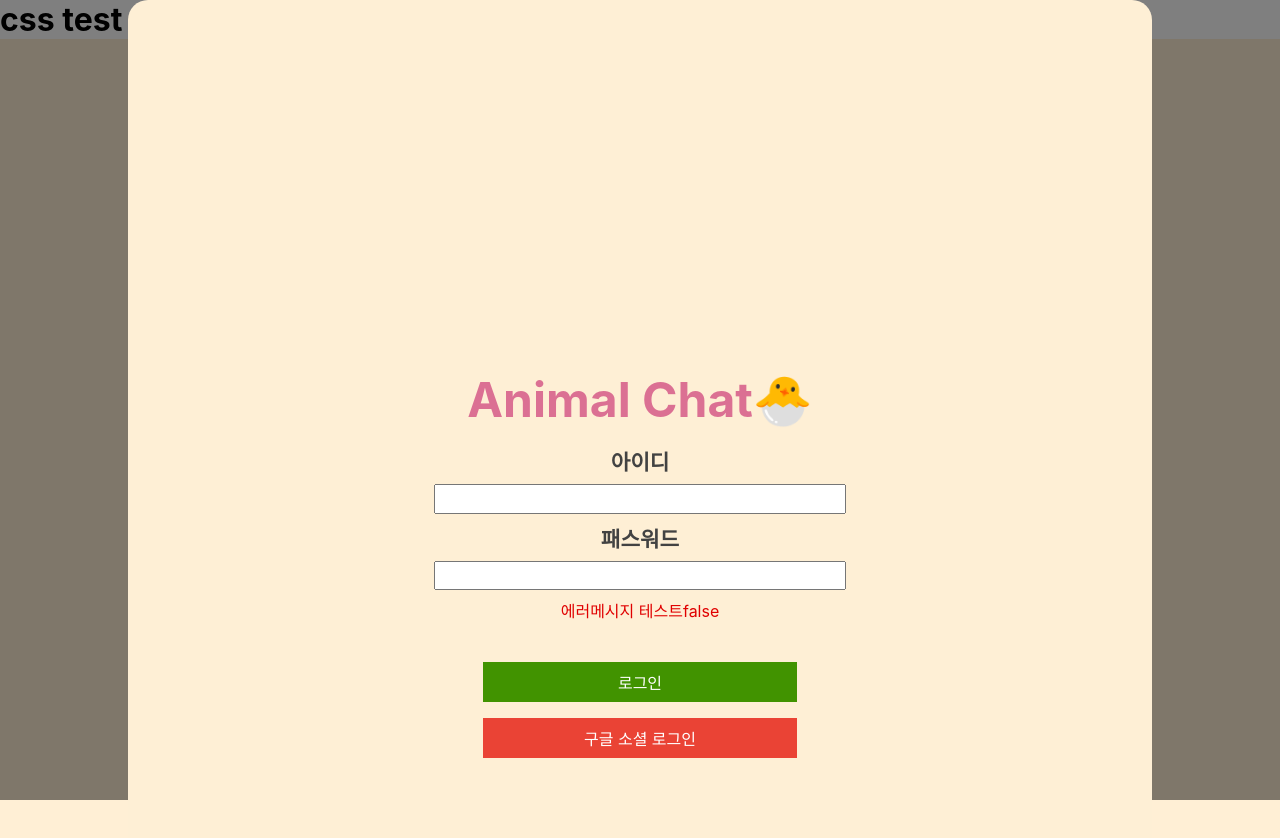
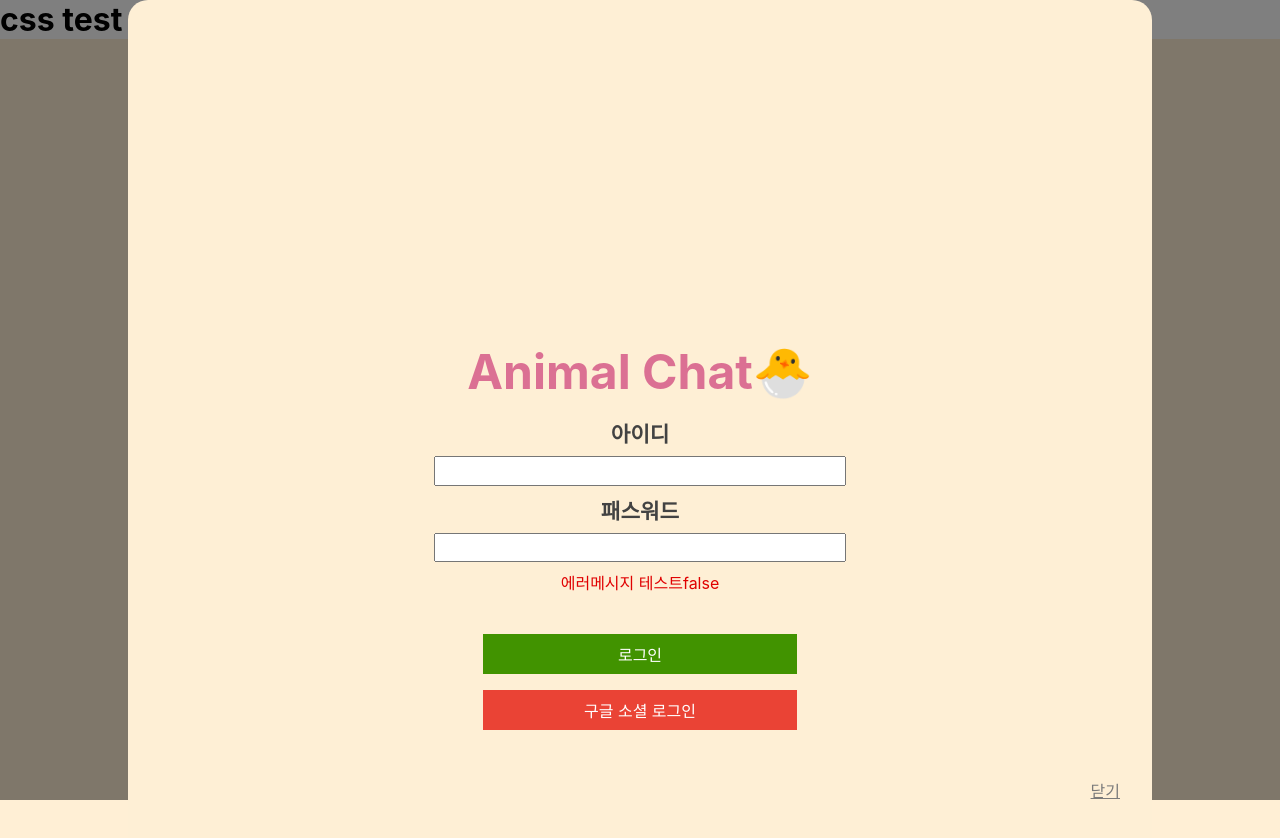
Before and after one commit to emily-hong/AnimalChat, a React (Create React App) app in the folder client/: page / in a window 1280 px wide. Both pictures are taken after a click on the element "로그인". Built offline with nearby package versions, Linux system fonts and the light colour scheme; no server answers.

Commit message:
Feat: 모달창에 닫기 버튼 추가

```diff
--- a/client/src/pages/1.firstPage.js
+++ b/client/src/pages/1.firstPage.js
@@ -65,14 +65,28 @@ export const SignInModalView = styled.div`
   display: flex;
   flex-direction: column;
   justify-content: center;
-  font-size: 3rem;
-  font-weight: bold;
-  color: palevioletred;
   border-radius: 20px;
   background-color: #FEEFD5;
   min-width: 400px;
   width: 80vw;
   height: 90vw;
+
+  & h1 {
+    font-size: 3rem;
+    font-weight: bold;
+    color: palevioletred;
+  }
+  & button.close {
+    display: flex;
+    justify-content: flex-end;
+    margin-top: 1rem;
+    padding: .5rem 2rem;
+    font-size: 1rem;
+    text-decoration: underline;
+    color: #7B7B7B;
+    border: none;
+    background-color: transparent;
+  }
 `
 
 // input과 input 제목, 비밀번호 경고
@@ -94,13 +108,11 @@ const InputSet = styled.div`
   & h4 {
     color: #424242;
   }
-
   & input {
     width: 40%;
     padding: .33rem;
     margin: .5rem;
   }
-
   & .errorMessage {
     font-size: 1rem;
     font-weight: normal;
@@ -196,7 +208,7 @@ export const FirstPage = (props) => {
           <SignInModalContainer>
             <SignInModalBackdrop>
               <SignInModalView>
-                Animal Chat🐣
+                <h1>Animal Chat🐣</h1>
                 <SignInModalForm>
                   <InputSet className="inputSection">
                     <h4>아이디</h4>
@@ -224,6 +236,7 @@ export const FirstPage = (props) => {
                     구글 소셜 로그인
                   </button>
                 </LoginButtons>
+                <button className="close" onClick={()=>{setIsOpen(false)}}>닫기</button>
               </SignInModalView>
             </SignInModalBackdrop>
           </SignInModalContainer>
```
